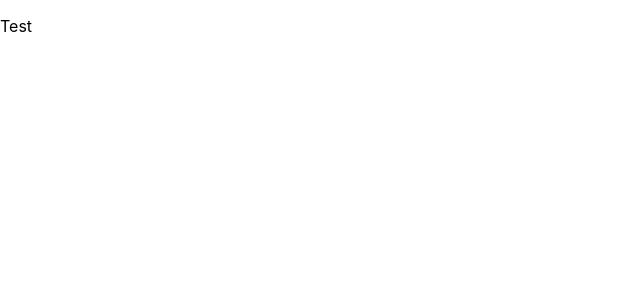
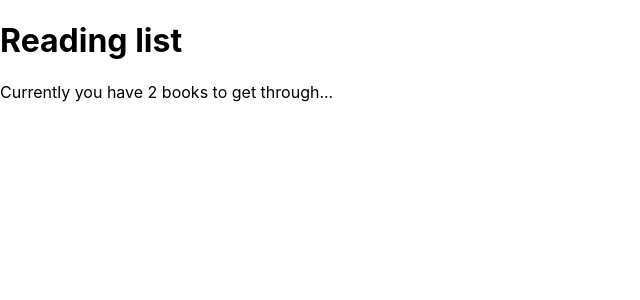
Before and after one commit to MakarCodes/booklist-hooks, a React (Create React App) app: page / in a window 1280 px wide. Shown: the top 300 px of the page, without its empty margins (0-640 px from the left). Built offline with nearby package versions, Linux system fonts and the light colour scheme.

Commit message:
Add Navbar component

```diff
--- a/src/App.js
+++ b/src/App.js
@@ -1,7 +1,14 @@
 import React from 'react';
+import BookContextProvider from './contexts/BookContext';
+import Navbar from './components/Navbar';
 
 function App() {
-  return <p>Test</p>;
+  return (
+    <div className='App'>
+      <BookContextProvider>
+        <Navbar />
+      </BookContextProvider>
+    </div>
+  );
 }
-
 export default App;
--- /dev/null
+++ b/src/components/Navbar.js
@@ -0,0 +1,14 @@
+import React, { useContext } from 'react';
+import { BookContext } from '../contexts/BookContext';
+
+const Navbar = () => {
+  const { books } = useContext(BookContext);
+  return (
+    <div className='navbar'>
+      <h1>Reading list</h1>
+      <p>Currently you have {books.length} books to get through...</p>
+    </div>
+  );
+};
+
+export default Navbar;
```
Also changed, not shown: src/components/BookDetails.js (added), src/components/BookForm.js (added), src/components/BookList.js (added).
